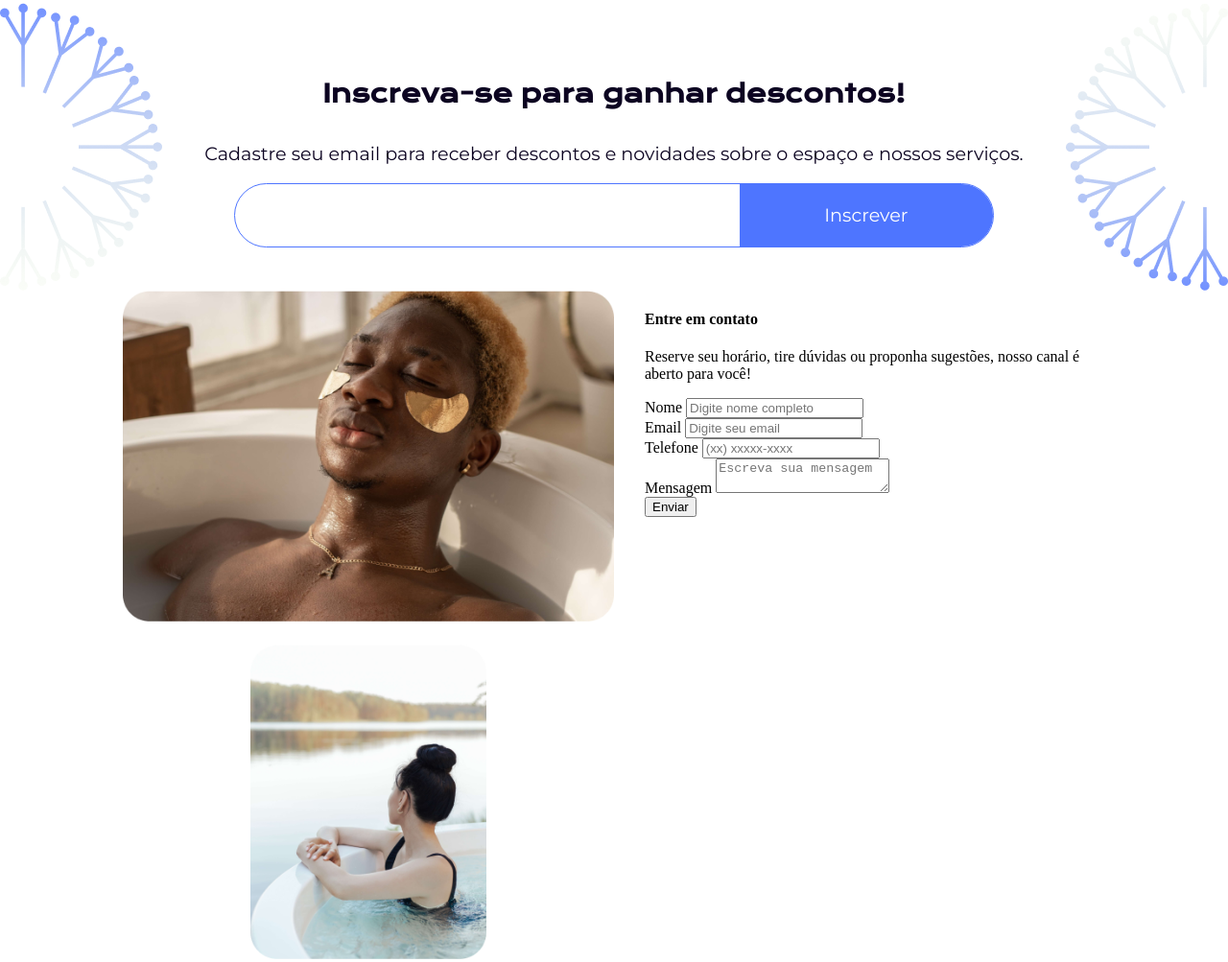
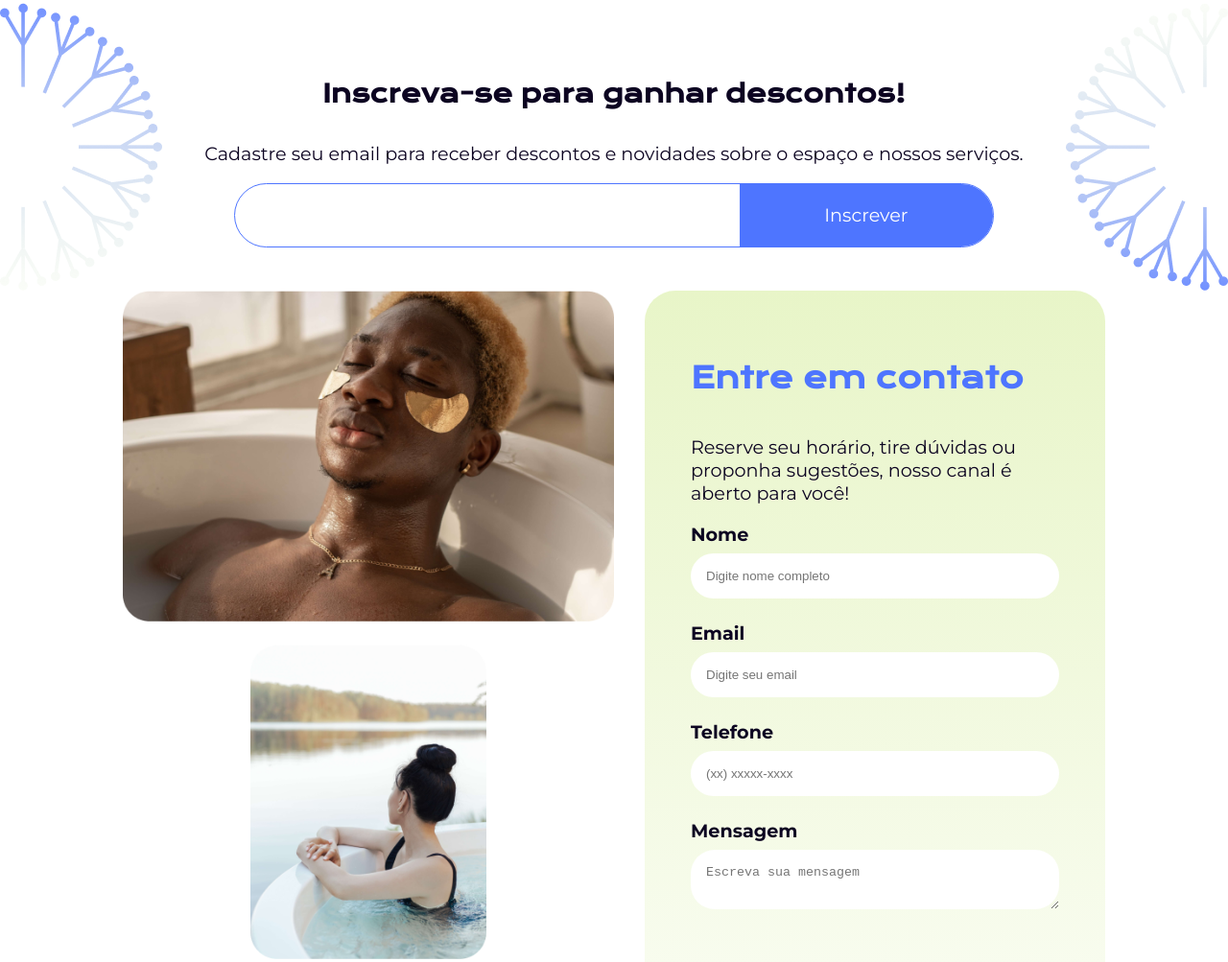
Before and after one commit to DaissaMatias/projeto-calmaria-spa, a plain HTML site: page index.html in a window 1280 px wide. Shown: the part 2314-3317 px from the top of the page at 96% size. Drawn offline with nearby package versions, Linux system fonts and the light colour scheme.

Commit message:
Finalizando o projeto
Estilizando o formulário e o footer

```diff
--- a/styles/components/_contatos.scss
+++ b/styles/components/_contatos.scss
@@ -22,5 +22,53 @@
     }
     .contatos-form {
         max-width: 50%;
+        background: variaveis.$gradiente-primario;
+        padding: 2rem 3rem;
+        border-radius: 2rem;
+        .titulo{
+            @include mixins.ff-fs-color(variaveis.$ft-titulos, 1.9rem, variaveis.$cor-secundaria);
+        }
+        .infos{
+            @include mixins.ff-fs-color(variaveis.$ft-textos, 1.2rem, variaveis.$cor-primaria);
+        }
+        .inputs {
+            display: flex;
+            flex-direction: column;
+            align-items: flex-start;
+            gap: 1.5rem;
+            align-self: stretch;
+            input{
+                border-radius: 25px;
+                padding: 1rem;
+                border: none;
+            }
+            .form-group{
+                width:100%;
+
+                display: flex;
+                flex-direction: column;
+                gap: .5rem;
+                label{
+                    @extend .infos;
+                    font-weight: bold
+                }
+
+                textarea{
+                    @extend input;
+                }
+            }
+            .btn {
+                @extend input;
+                background: variaveis.$cor-default;
+                margin-top: 2rem;
+                color: white;
+                font-size: 1rem;
+                width: 100%;
+                transition: .3s;
+                &:hover{
+                    background: variaveis.$cor-secundaria;
+                }
+            }
+        }
     }
 }
--- /dev/null
+++ b/styles/components/_footer.sass
@@ -0,0 +1,9 @@
+@use '../abstract/variaveis'
+@use '../abstract/mixins'
+
+footer
+    background: variaveis.$cor-quaternaria
+    padding: 2rem
+    text-align: center
+    margin-top: 5rem
+    @include mixins.ff-fs-color(variaveis.$ft-textos, 1rem, variaveis.$cor-primaria)
--- a/styles/styles.scss
+++ b/styles/styles.scss
@@ -9,3 +9,5 @@
 @use 'components/desconto';
 
 @use 'components/contatos';
+
+@use 'components/_footer.sass'
```
Also changed, not shown: styles/styles.css, 1 other file.
